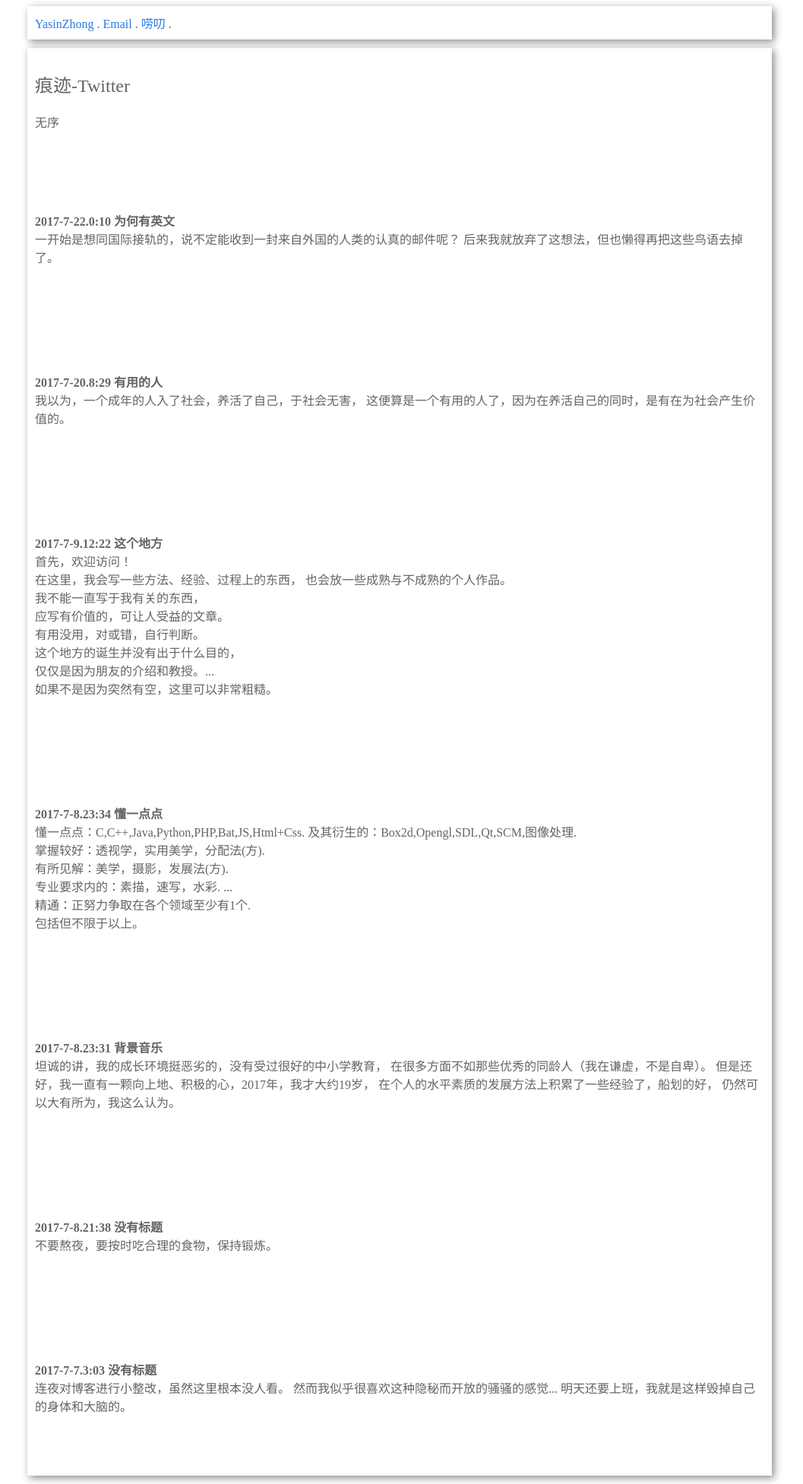
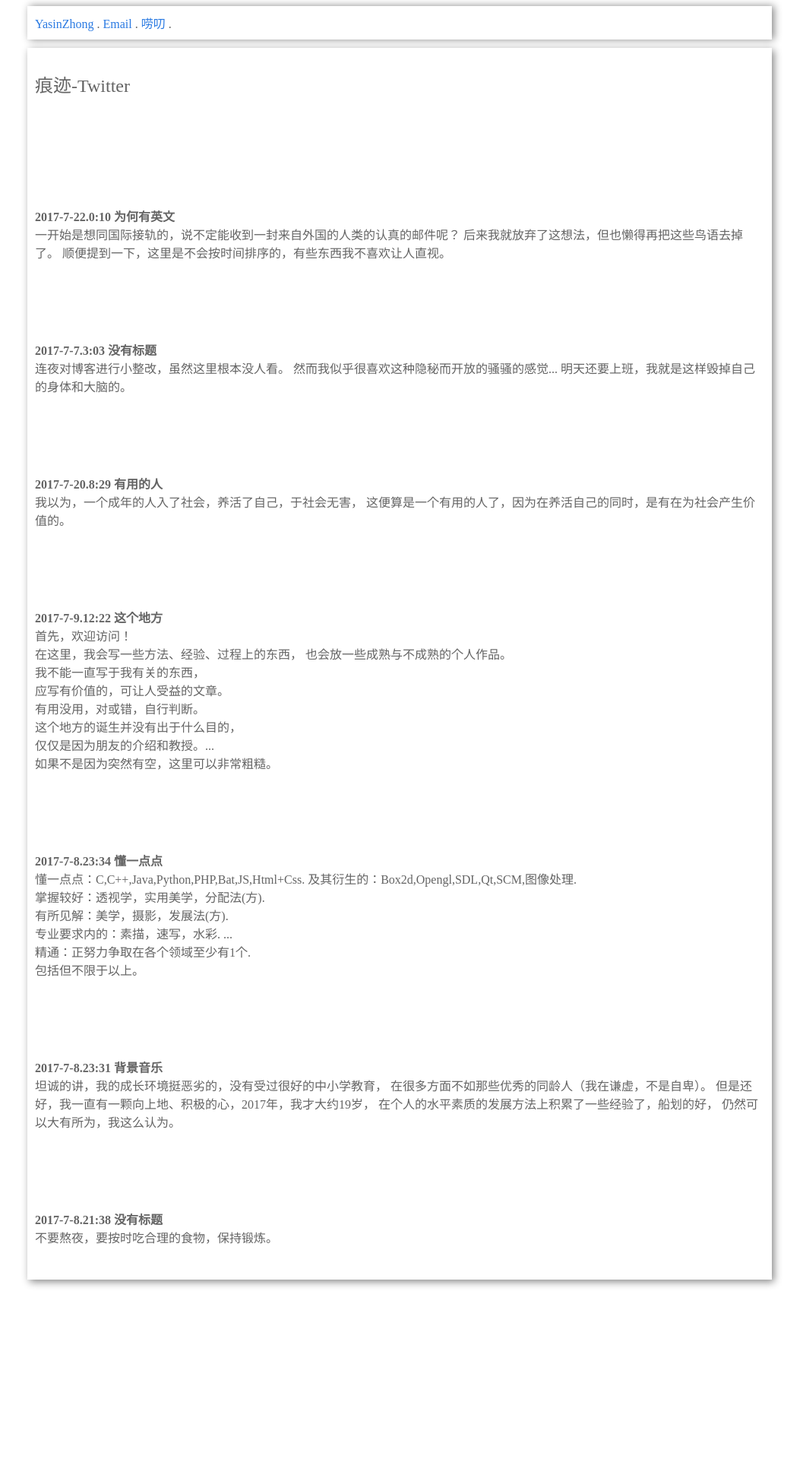
Before and after one commit to YasinZhong/yasinzhong.github.io, a Jekyll site: the page built from _posts/2017-06-1-心的痕迹.html, in a window 1280 px wide. Shown: the whole page at 76% size, without its empty margins (114-1171 px from the left). Built offline with Jekyll 4.4.1, drawn with Linux system fonts in a browser that asks for light colours; after the commit the page ends 1695 px from its top, so only the background shows below that.

Commit message:
usedefault

```diff
--- a/_layouts/default.html
+++ b/_layouts/default.html
@@ -12,8 +12,8 @@
 
 		<div id="div-header">
 			<a href="http://www.caihe.org">YasinZhong</a> .
-			<a href="mailto:me@caihe.org" position="">Email</a> .
-			<a href="mailto:me@caihe.org" position="">唠叨</a> .
+			<a href="mailto:me@caihe.org" >Email</a> .
+			<a href="http://www.caihe.org/2017/06/01/%E5%BF%83%E7%9A%84%E7%97%95%E8%BF%B9.html" >唠叨</a> .
 		</div>
 
 		<div id="div-content">{{ content }}</div>
--- a/_posts/2017-06-1-心的痕迹.html
+++ b/_posts/2017-06-1-心的痕迹.html
@@ -3,7 +3,7 @@ layout: default
 title: 痕迹-Twitter
 ---
 
-			<h2>{{ page.title }}</h2>无序
+			<h2>{{ page.title }}</h2>
 			<br/>
 			<br/>
 			<br/>
@@ -12,13 +12,21 @@ title: 痕迹-Twitter
 			<b>2017-7-22.0:10 为何有英文</b><br/>
 			一开始是想同国际接轨的，说不定能收到一封来自外国的人类的认真的邮件呢？
 			后来我就放弃了这想法，但也懒得再把这些鸟语去掉了。
-		</p><br/><br/><br/>
+			顺便提到一下，这里是不会按时间排序的，有些东西我不喜欢让人直视。
+		</p><br/>
+
+		<p id="2017-7-7.3:03没有标题"><br/><br/><br/>
+			<b>2017-7-7.3:03 没有标题</b><br/>
+			连夜对博客进行小整改，虽然这里根本没人看。
+			然而我似乎很喜欢这种隐秘而开放的骚骚的感觉...
+			明天还要上班，我就是这样毁掉自己的身体和大脑的。
+		</p><br/>
 
 		<p id="有用的人"><br/><br/><br/>
 			<b>2017-7-20.8:29 有用的人</b><br/>
 			我以为，一个成年的人入了社会，养活了自己，于社会无害，
 			这便算是一个有用的人了，因为在养活自己的同时，是有在为社会产生价值的。
-		</p><br/><br/><br/>
+		</p><br/>
 
 		<p id="这个地方"><br/><br/><br/>
 			<b>2017-7-9.12:22 这个地方</b><br/>
@@ -31,7 +39,7 @@ title: 痕迹-Twitter
 			这个地方的诞生并没有出于什么目的，<br/>
 			仅仅是因为朋友的介绍和教授。...<br/>
 			如果不是因为突然有空，这里可以非常粗糙。
-		</p><br/><br/><br/>
+		</p><br/>
 
 		<p id="懂一点点"><br/><br/><br/>
 			<b>2017-7-8.23:34 懂一点点</b><br/>
@@ -42,7 +50,7 @@ title: 痕迹-Twitter
 			专业要求内的：素描，速写，水彩. ...<br/>
 			精通：正努力争取在各个领域至少有1个.<br/>
 			包括但不限于以上。
-		</p><br/><br/><br/>
+		</p><br/>
 
 		<p id="背景音乐"><br/><br/><br/>
 			<b>2017-7-8.23:31 背景音乐</b><br/>
@@ -51,16 +59,9 @@ title: 痕迹-Twitter
 			但是还好，我一直有一颗向上地、积极的心，2017年，我才大约19岁，
 			在个人的水平素质的发展方法上积累了一些经验了，船划的好，
 			仍然可以大有所为，我这么认为。
-		</p><br/><br/><br/>
+		</p><br/>
 
 		<p id="没有标题"><br/><br/><br/>
 			<b>2017-7-8.21:38 没有标题</b><br/>
 			不要熬夜，要按时吃合理的食物，保持锻炼。
-		</p><br/><br/><br/>
-
-		<p id="2017-7-7.3:03没有标题"><br/><br/><br/>
-			<b>2017-7-7.3:03 没有标题</b><br/>
-			连夜对博客进行小整改，虽然这里根本没人看。
-			然而我似乎很喜欢这种隐秘而开放的骚骚的感觉...
-			明天还要上班，我就是这样毁掉自己的身体和大脑的。
-		</p><br/><br/><br/>
+		</p><br/>
--- a/_posts/2017-06-21-我的摄影.html
+++ b/_posts/2017-06-21-我的摄影.html
@@ -15,10 +15,10 @@ title: 摄影-MyPhotoGraphs
 
 	<p>
 	  <p>1.LimingU-lib,rainy night.rflct<br />
-	    <img src="/img/photographs/LMU-lib.jpg" width="90%" alt="" />
+	    <img src="/img/photographs/LMU-lib.jpg" width="100%" alt="" />
 	  </p><br/><br/>
 
 	  <p>2.LimingU-PiyunPark,LongExposure<br />
-	    <img src="/img/photographs/night.jpg" width="90%" alt="" />
+	    <img src="/img/photographs/night.jpg" width="100%" alt="" />
 	  </p><br/><br/>
 	</p>
--- a/cssjs/a.css
+++ b/cssjs/a.css
@@ -14,6 +14,12 @@ body
 	box-shadow: 3px 3px 10px #888888;
 	padding:10px;
 }
+#div-header
+{
+	box-shadow: 3px 0px 10px #888888;
+}
+
+
 
 a,a:visited
 {
```
Also changed, not shown: 404.html (+0 -18 lines), _posts/2017-06-25-我的画画.html (+3 -4 lines).
